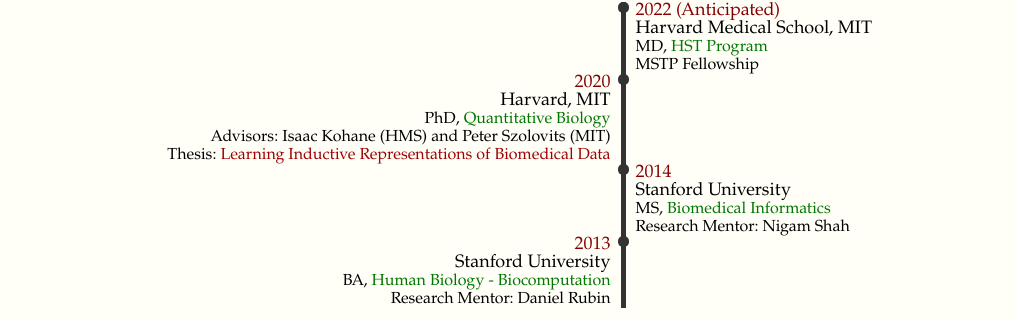
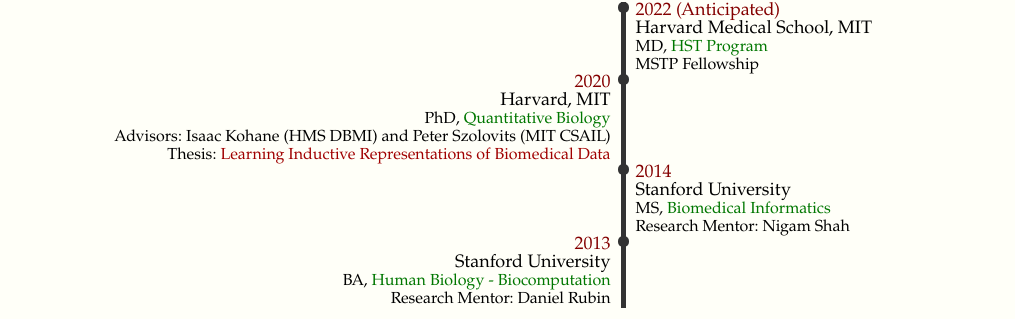
Before and after one commit to sgfin/sgfin.github.io, a Jekyll site: the page built from index.html, in a window 1280 px wide and 900 px high, scrolled down 532 px. Shown: the part 131-450 px from the top of the window, without its empty margins (32-1047 px from the left). Built offline with Jekyll 4.4.1, drawn with Linux system fonts in a browser that asks for light colours; nearby versions of some CDN libraries; some web fonts are replaced.

```diff
--- a/index.html
+++ b/index.html
@@ -106,7 +106,7 @@
       <div class="tdate">2020</div>
       <div class="ttitle">Harvard, MIT</div>
       <div class="tdesc">PhD, <span class="thigh">Quantitative Biology</span></div>
-      <div class="tdesc">Advisors: Isaac Kohane (HMS) and Peter Szolovits (MIT)</div>
+      <div class="tdesc">Advisors: Isaac Kohane (HMS DBMI) and Peter Szolovits (MIT CSAIL)</div>
       <div class="tdesc">Thesis: <a href="https://www.dropbox.com/s/slw2vkxajgwgp6i/PhD_Thesis.pdf?dl=0"> Learning Inductive Representations of Biomedical Data</a> </div>
     </div>
     <div class="timelineitem">
```
